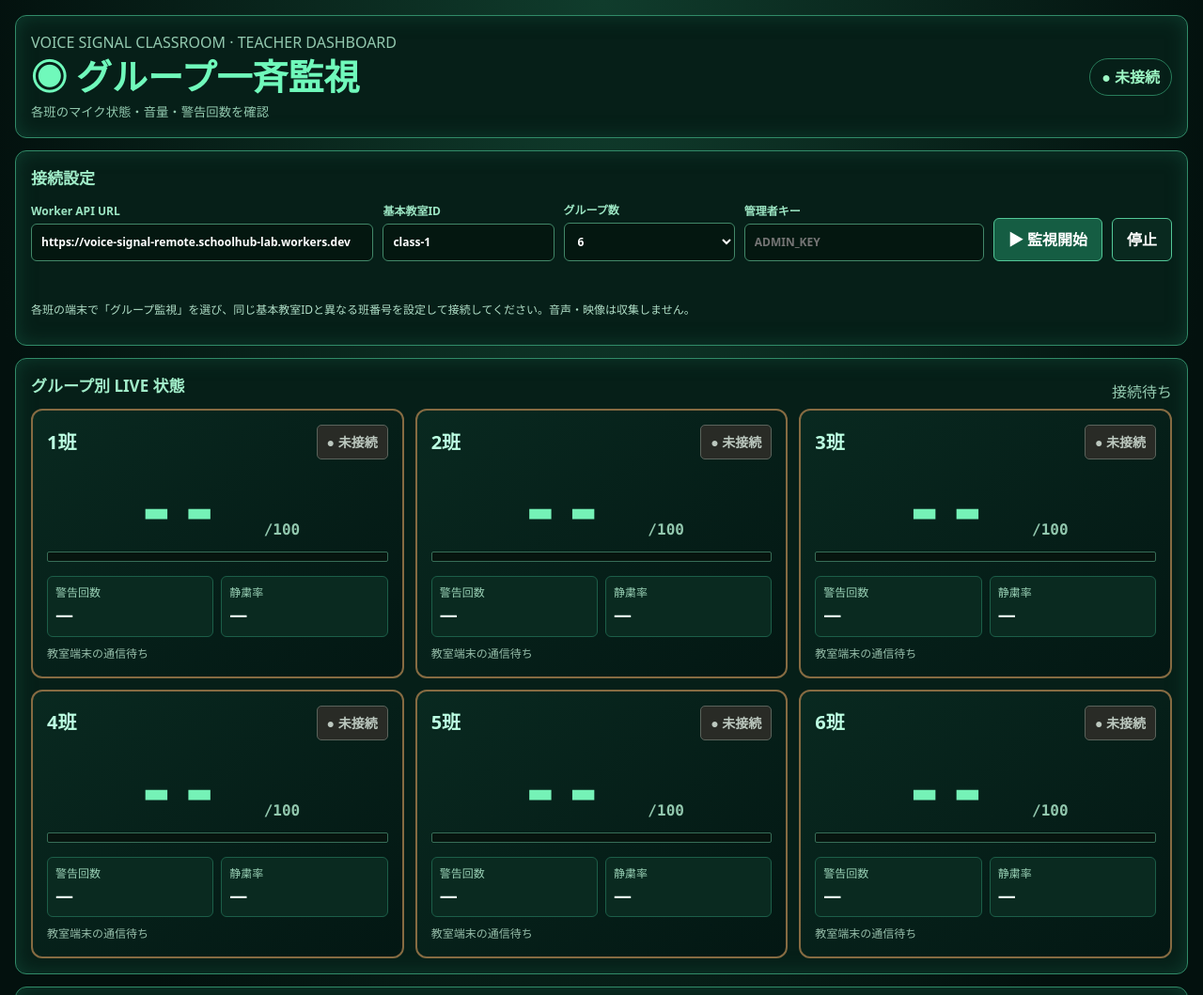
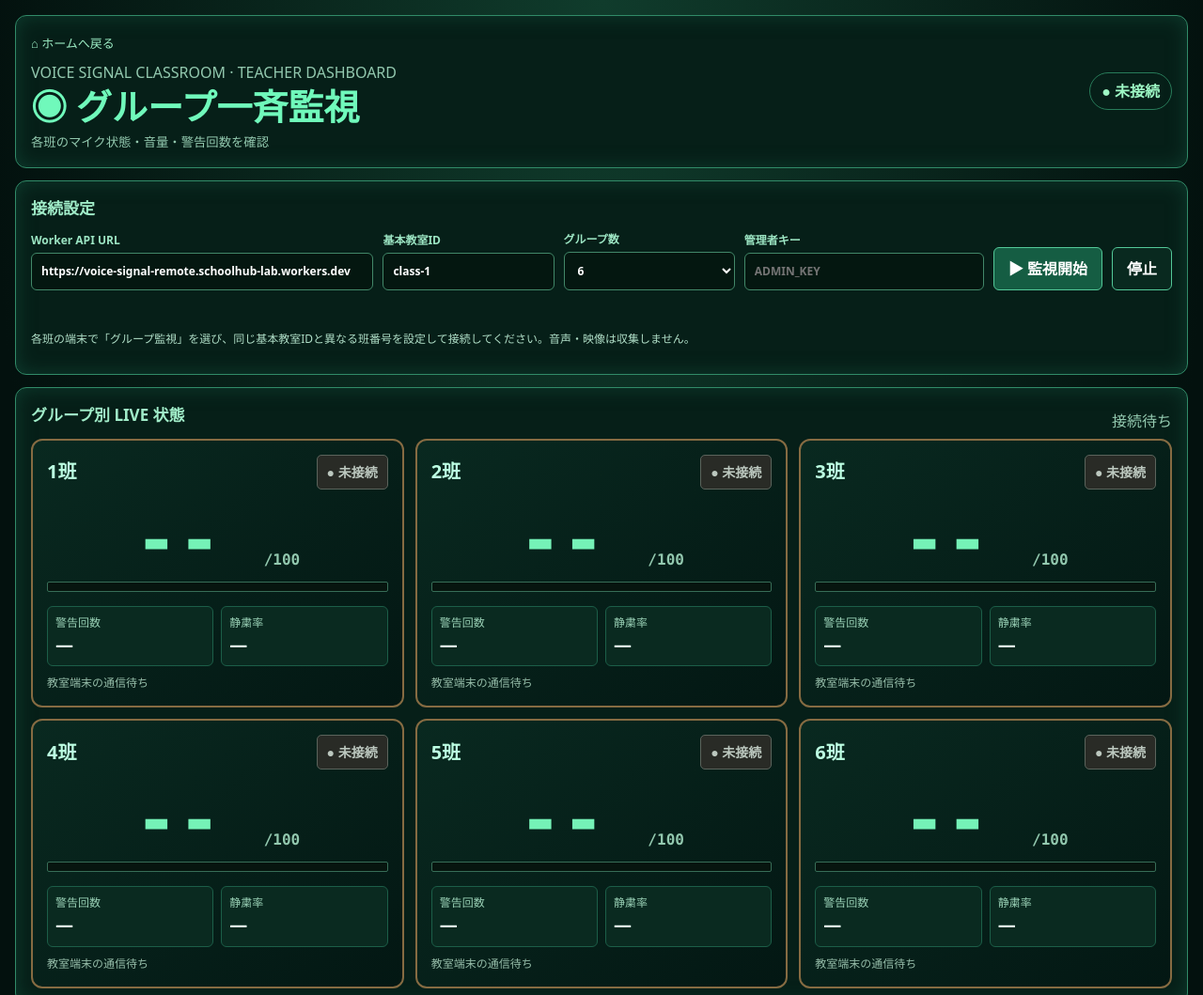
Before and after one commit to dan-science38/voice-signal-classroom, a plain HTML site: page groups.html in a window 1280 px wide. Shown: the top 1059 px of the page at 94% size. Drawn offline with Linux system fonts and the light colour scheme.

Commit message:
Add home navigation to teacher console

```diff
--- a/groups.html
+++ b/groups.html
@@ -46,7 +46,7 @@ th{color:#9ef5cb;position:sticky;top:0;background:#0b3226}
 @media(max-width:1050px){.cards{grid-template-columns:repeat(2,minmax(0,1fr))}}
 @media(max-width:650px){body{padding:8px}.cards{grid-template-columns:1fr}.controls label{min-width:140px}.groupCard{padding:12px}}
 </style></head><body><main>
-<header><div><div class="sub">VOICE SIGNAL CLASSROOM · TEACHER DASHBOARD</div><h1>◉ グループ一斉監視</h1><small>各班のマイク状態・音量・警告回数を確認</small></div><span class="tag" id="live">● 未接続</span></header>
+<header><div><a href="./" style="display:inline-block;color:#9bebc3;font-size:13px;text-decoration:none;margin-bottom:8px">⌂ ホームへ戻る</a><div class="sub">VOICE SIGNAL CLASSROOM · TEACHER DASHBOARD</div><h1>◉ グループ一斉監視</h1><small>各班のマイク状態・音量・警告回数を確認</small></div><span class="tag" id="live">● 未接続</span></header>
 <section class="panel"><h2>接続設定</h2>
 <div class="controls">
 <label id="endpointWrap">Worker API URL<input id="endpoint" value="https://voice-signal-remote.schoolhub-lab.workers.dev"></label>
```
